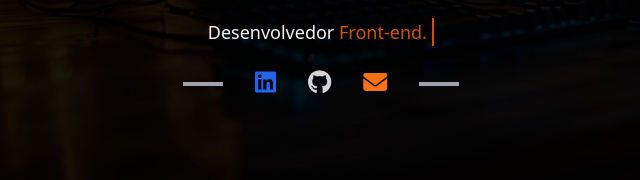
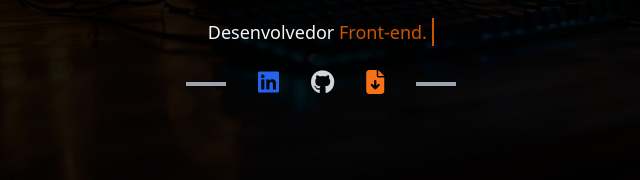
Before and after one commit to RafaelFalaschii/Portfolio, a website: page index.html in a window 1280 px wide. Shown: the part 620-800 px from the top of the page, 319-959 px from the left. Drawn offline with nearby package versions, Linux system fonts and the light colour scheme; a web font is replaced by a local one.

Commit message:
primeiro commit

```diff
--- a/index.html
+++ b/index.html
@@ -63,7 +63,7 @@
                     <li class="min-h-1 min-w-10 bg-gray-400"></li>
                     <li><a href="https://www.linkedin.com/in/rafael-falaschi-97a1542ab/" target="_blank" rel="noopener noreferrer"><i class="fa-brands fa-linkedin text-2xl text-blue-600" aria-label="Abrir linkedin de Rafael Falaschi"></i></a></li>
                     <li><a href="https://github.com/RafaelFalaschii" target="_blank" rel="noopener noreferrer"><i class="fa-brands fa-github text-2xl text-zinc-300" aria-label="Abrir Git-hub de Rafael Falaschi"></i></a></li>
-                    <li><a href="mailto:rafaelfalaschi15@gmail.com"><i class="fa-solid fa-envelope text-2xl text-orange-500" aria-label="Abrir Gmail de Rafael Falaschi"></i></a></li>
+                    <li><a href="./assets/curriculo/Rafaelcurriculo.pdf" download target="_blank" rel="noopener noreferrer"><i class="fa-solid fa-file-arrow-down text-2xl text-orange-500"></i></a></li>
                     <li class="min-h-1 min-w-10 bg-gray-400"></li>
                 </ul>
             </div>
```
Also changed, not shown: 1 other file.
